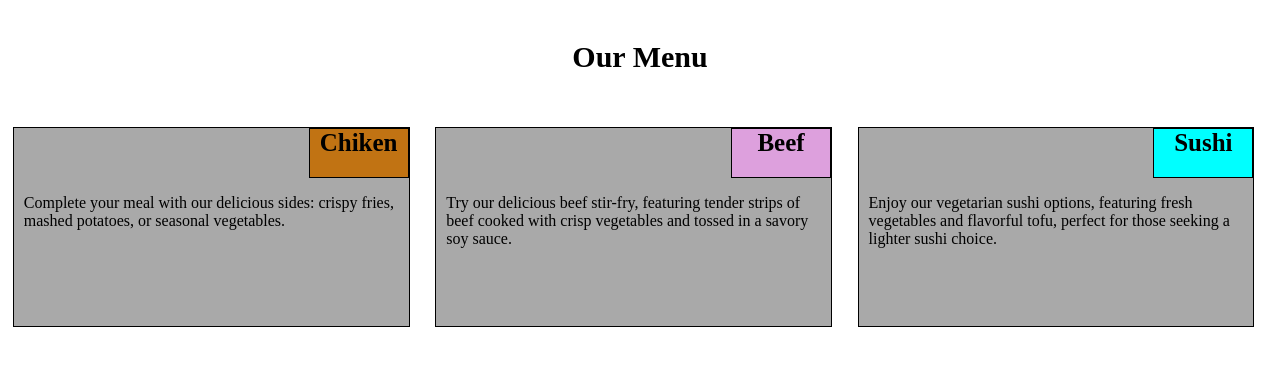
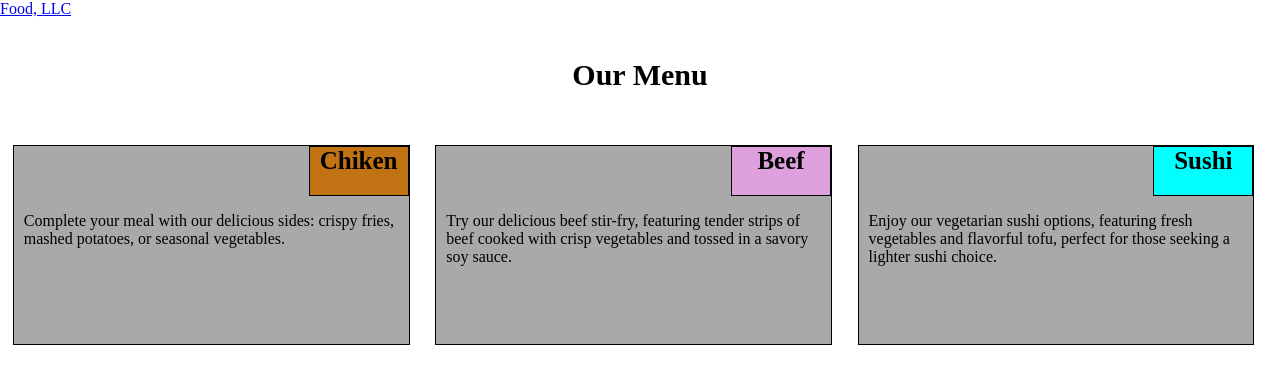
Before and after one commit to SafaeLabjakh/coursera-test, a plain HTML site: page module2-solution/index.html in a window 1280 px wide. Drawn offline with Linux system fonts and the light colour scheme.

Commit message:
Update index.html
Signed-off-by: SafaeLabjakh <159191030+SafaeLabjakh@users.noreply.github.com>

```diff
--- a/module2-solution/index.html
+++ b/module2-solution/index.html
@@ -7,6 +7,13 @@
     <title>module2-solution</title>
 </head>
 <body>
+    <header>
+        <nav class="navbar" id="top">
+
+                <a class="navbar-brand" href="#">Food, LLC</a>
+
+          </nav>
+    </header>
     <h2>Our Menu</h2>
         <div class=" section">
             <div><h1 class="title1">Chiken</h1></div>
@@ -16,9 +23,11 @@
              <div><h1 class="title2">Beef</h1></div>
              <p>Try our delicious beef stir-fry, featuring tender strips of beef cooked with crisp vegetables and tossed in a savory soy sauce.</p>
      </div>
-    <div class=" section ">
-      <div><h1 class="title3">Sushi</h1></div>
+     <div class=" section i3">
+       <div><h1 class="title3 ">Sushi</h1></div>
        <p>Enjoy our vegetarian sushi options, featuring fresh vegetables and flavorful tofu, perfect for those seeking a lighter sushi choice.</p>
      </div>
+
+
 </body>
 </html>
```
Lines whose indentation alone changed are shown as unchanged.
